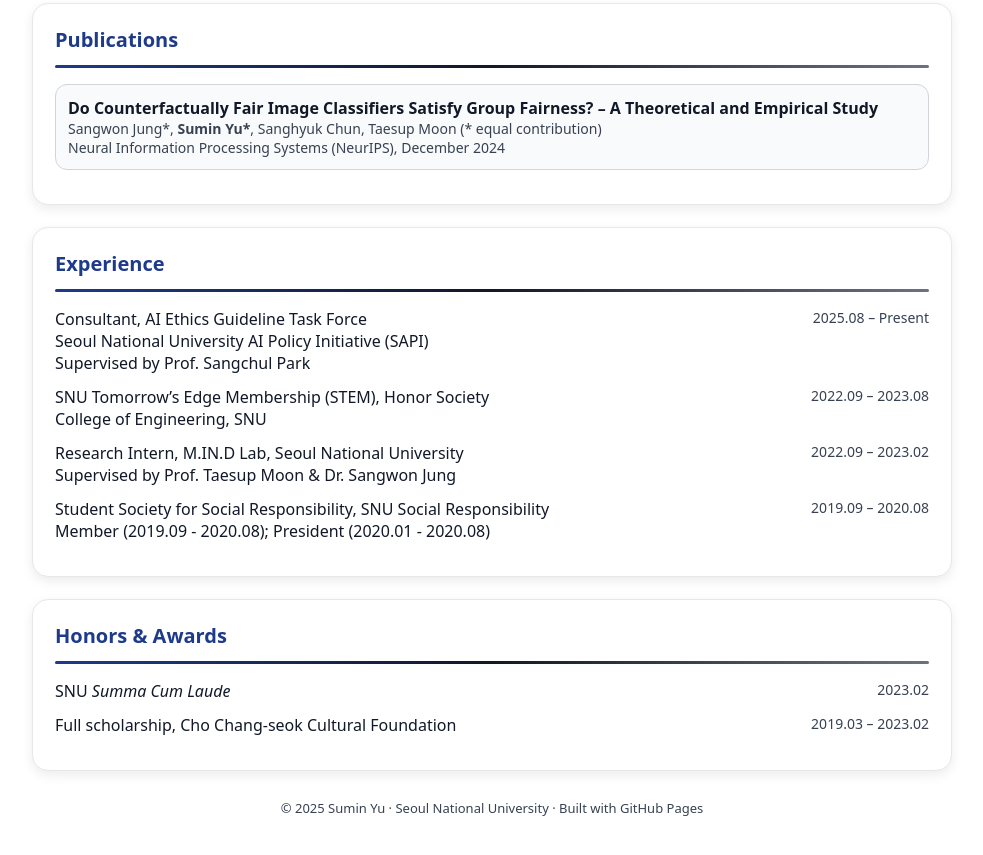
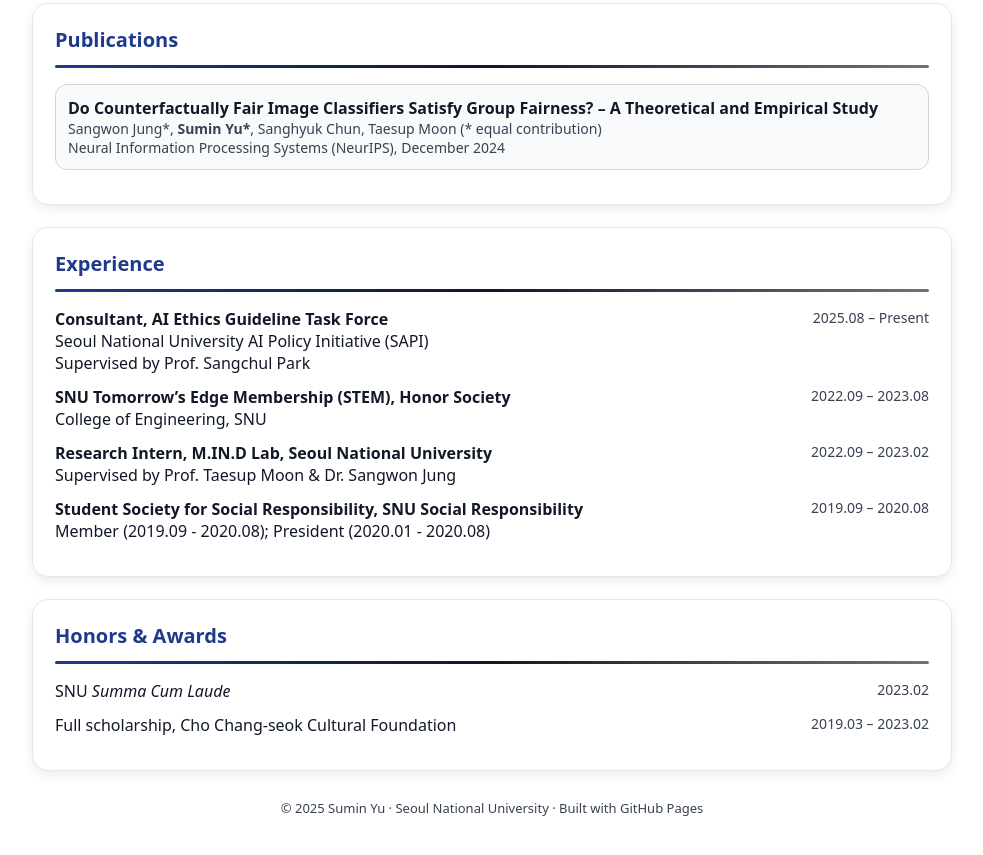
Before and after one commit to sumin-yu/sumin-yu.github.io, a plain HTML site: page index.html in a window 1280 px wide. Shown: the part 884-1739 px from the top of the page, without its empty margins (148-1131 px from the left). Drawn offline with Linux system fonts and the light colour scheme.

Commit message:
Bold job titles in CV section of index.html

```diff
--- a/index.html
+++ b/index.html
@@ -193,7 +193,7 @@
     <li>
       <div class="cv-right">2025.08 – Present</div>
       <div class="cv-left">
-        Consultant, AI Ethics Guideline Task Force<br/>
+        <strong>Consultant, AI Ethics Guideline Task Force</strong><br/>
         Seoul National University AI Policy Initiative (SAPI)<br/>
         Supervised by Prof. Sangchul Park
       </div>
@@ -201,21 +201,21 @@
     <li>
       <div class="cv-right">2022.09 – 2023.08</div>
       <div class="cv-left">
-        SNU Tomorrow’s Edge Membership (STEM), Honor Society<br/>
+        <strong>SNU Tomorrow’s Edge Membership (STEM), Honor Society</strong><br/>
         College of Engineering, SNU
       </div>
     </li>
     <li>
       <div class="cv-right">2022.09 – 2023.02</div>
       <div class="cv-left">
-        Research Intern, M.IN.D Lab, Seoul National University<br/>
+        <strong>Research Intern, M.IN.D Lab, Seoul National University</strong><br/>
         Supervised by Prof. Taesup Moon & Dr. Sangwon Jung
       </div>
     </li>
     <li>
       <div class="cv-right">2019.09 – 2020.08</div>
       <div class="cv-left">
-        Student Society for Social Responsibility, SNU Social Responsibility<br/>
+        <strong>Student Society for Social Responsibility, SNU Social Responsibility</strong><br/>
         Member (2019.09 - 2020.08); President (2020.01 - 2020.08)
       </div>
     </li>
```
